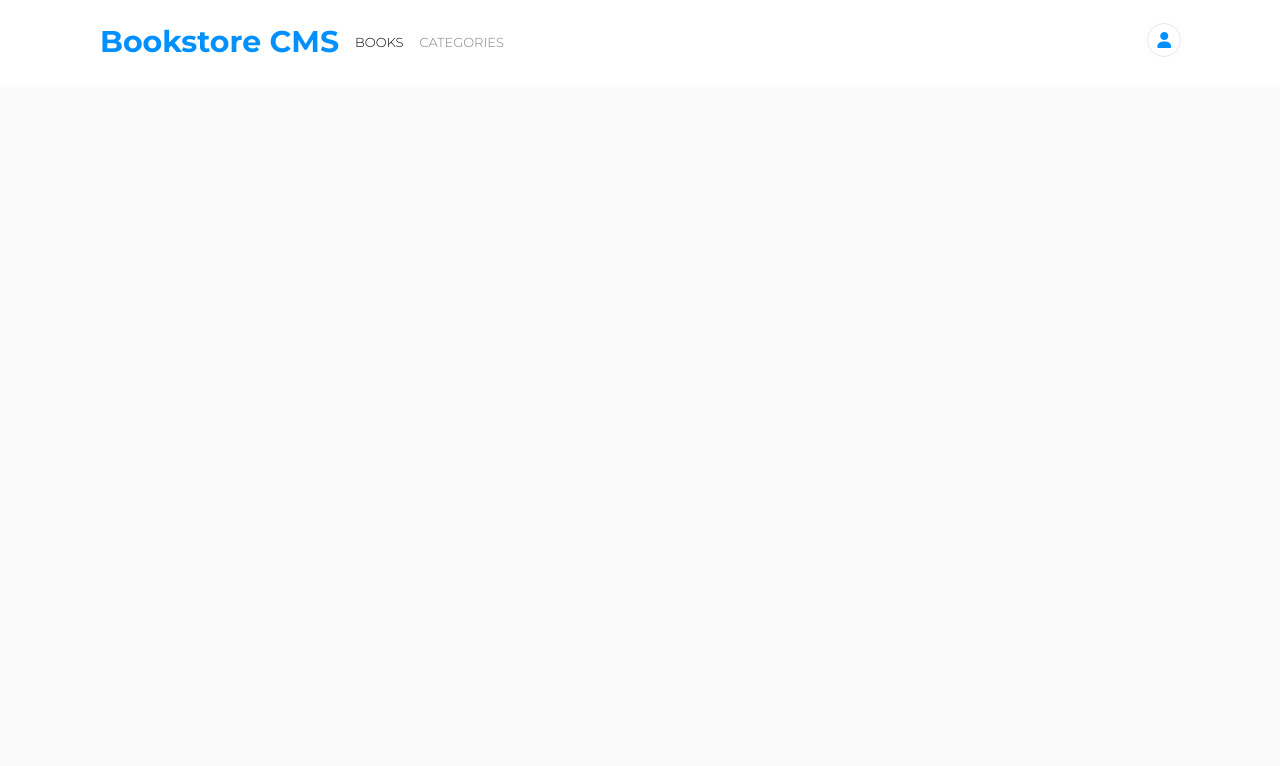
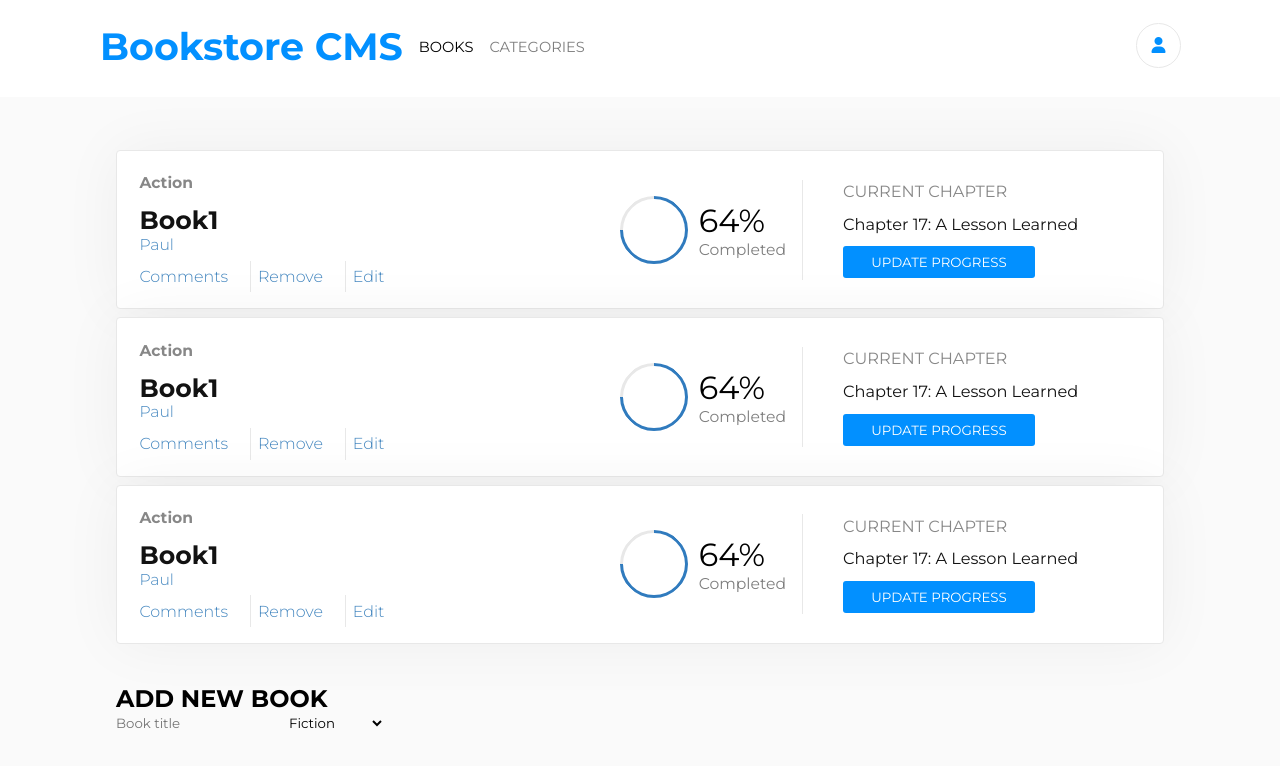
Before and after one commit to Paul-tes/Book-Store, a React (Create React App) app: page / in a window 1280 px wide. Shown: the top 766 px of the page. Built offline with nearby package versions, Linux system fonts and the light colour scheme.

Commit message:
book cards

```diff
--- a/src/App.css
+++ b/src/App.css
@@ -6,6 +6,8 @@
   text-decoration: none;
   color: #000;
   list-style: none;
+  background: none;
+  border: none;
 }
 
 body {
@@ -19,7 +21,7 @@ header {
 }
 
 header .bs-cms {
-  font-size: 1.875rem;
+  font-size: 2.375rem;
   font-weight: bold;
   color: #0290ff;
 }
@@ -38,8 +40,8 @@ header nav ul {
 
 nav li {
   color: #121212;
-  font-size: 0.813rem;
-  font-weight: 300;
+  font-size: 0.913rem;
+  font-weight: 400;
 }
 
 nav li:nth-child(3) {
@@ -53,13 +55,88 @@ header .user-profile {
   border: 0.1px solid #e8e8e8;
   border-radius: 50%;
   padding: 0.5rem;
-  width: 2.1rem;
-  height: 2.1rem;
+  width: 2.8rem;
+  height: 2.8rem;
   cursor: pointer;
 }
 
 header .user-profile i {
   color: #0290ff;
+}
+
+.book-card-list {
+  padding: 1rem;
+  display: grid;
+  grid-template-columns: 1fr;
+  grid-gap: 0.5rem;
+  margin: 2.313rem 6.25rem 0;
+}
+
+.book-card {
+  border: solid 1px #e8e8e8;
+  display: flex;
+  background-color: #fff;
+  border-radius: 4px;
+  padding: 1rem;
+  box-shadow: 0 0 60px 0 rgba(0, 0, 0, 0.05);
+  gap: 0.5rem;
+  align-items: center;
+  justify-content: space-between;
+}
+
+.book-card .categoy {
+  opacity: 0.5;
+  font-size: 0.975rem;
+  font-weight: bold;
+  color: #121212;
+  padding: 0.4rem;
+}
+
+.book-card .book-name {
+  font-size: 1.575rem;
+  font-weight: bold;
+  color: #121212;
+  padding: 0.4rem;
+}
+
+.book-card .action-btns-container {
+  display: flex;
+  gap: 1rem;
+}
+
+.book-card .action-btns-container button {
+  font-size: 0.995rem;
+  font-weight: 300;
+  letter-spacing: normal;
+  color: #4386bf;
+  padding: 0.4rem;
+}
+
+.book-card .action-btns-container button:nth-last-child(-n+2) {
+  border-left: solid 1px #e8e8e8;
+}
+
+.book-card .author {
+  font-size: 0.975rem;
+  font-weight: 300;
+  color: #4386bf;
+  padding: 0.4rem;
+  margin-top: -0.8rem;
+}
+
+.book-card .book-status {
+  display: flex;
+  gap: 0.5rem;
+  align-items: center;
+}
+
+.book-status .progression-bar {
+  display: flex;
+  align-items: center;
+  margin-right: 2rem;
+  padding: 1rem;
+  border-right: solid 1px #e8e8e8;
+  width: 90%;
 }
 
 .progress-circular-bar {
@@ -70,6 +147,54 @@ header .user-profile i {
   margin-right: 0.7rem;
   -webkit-transform: rotate(45deg);
   transform: rotate(45deg);
-  transition: .4s ease-in;
+  transition: 1.4s ease-in;
   width: 4.25rem;
 }
+
+.progress-circular-bar:hover {
+  transform: rotate(405deg);
+  border: 3px solid hsl(27, 97%, 51%);
+  border-left-color: rgb(48, 123, 190);
+  border-left-color: #e8e8e8;
+}
+
+.progress-percent .amount {
+  font-size: 2rem;
+}
+
+.progress-percent .completion {
+  font-size: 0.975rem;
+  opacity: 0.5;
+}
+
+div.chapter-info {
+  display: flex;
+  flex-direction: column;
+  gap: 0.8rem;
+  width: 150%;
+}
+
+div.chapter-info .heading {
+  font-size: 1.013rem;
+  opacity: 0.5;
+  color: #121212;
+}
+
+div.chapter-info .current-chapter {
+  font-size: 1.013rem;
+  color: #121212;
+}
+
+div.chapter-info .update-progress-btn {
+  background-color: #0290ff;
+  padding: 0.5rem;
+  color: #fff;
+  text-align: center;
+  width: 12rem;
+  border-radius: 3px;
+  margin-right: 7rem;
+}
+
+.book-fomr {
+  margin-top: 2rem;
+}
--- a/src/App.js
+++ b/src/App.js
@@ -1,6 +1,7 @@
 import { BrowserRouter, Routes, Route } from 'react-router-dom';
 import './App.css';
 import Header from './components/Header';
+import Home from './components/Pages/Home';
 
 function App() {
   return (
@@ -8,7 +9,7 @@ function App() {
       <Header />
       <Routes>
 
-        <Route path="/" element={<></>} />
+        <Route path="/" element={<Home />} />
         <Route path="/categories" element={<></>} />
 
       </Routes>
--- a/src/components/Book.jsx
+++ b/src/components/Book.jsx
@@ -1,13 +1,20 @@
+import BookStatus from './BookStatus';
+
 const Book = () => (
-  <div className="book-status">
-    <div className="progression-bar">
-      <div className="progress-circular-bar" />
-      <div className="progress-percent">
-        <div className="amount">64%</div>
-        <div className="completion">Completed</div>
+  <div className="book-card">
+    <div>
+      <div className="categoy">Action</div>
+      <div className="book-name">Book1</div>
+      <div className="author">Paul</div>
+      <div className="action-btns-container">
+        <button type="button" className="action-btn comment">Comments</button>
+        <button type="button" className="action-btn remove">Remove</button>
+        <button type="button" className="action-btn edit">Edit</button>
       </div>
     </div>
-    <di className="progress" />
+    <div>
+      <BookStatus />
+    </div>
   </div>
 );
 
--- a/src/components/BookForm.jsx
+++ b/src/components/BookForm.jsx
@@ -1,5 +1,5 @@
 const BookForm = () => (
-  <form>
+  <form className="book-fomr">
     <h2>ADD NEW BOOK</h2>
     <div className="inputs">
       <input type="text" placeholder="Book title" />
--- /dev/null
+++ b/src/components/BookStatus.jsx
@@ -0,0 +1,18 @@
+const BookStatus = () => (
+  <div className="book-status">
+    <div className="progression-bar">
+      <div className="progress-circular-bar" />
+      <div className="progress-percent">
+        <div className="amount">64%</div>
+        <div className="completion">Completed</div>
+      </div>
+    </div>
+    <div className="chapter-info">
+      <div className="heading">CURRENT CHAPTER</div>
+      <div className="current-chapter">Chapter 17: A Lesson Learned</div>
+      <button type="button" className="update-progress-btn">UPDATE PROGRESS</button>
+    </div>
+  </div>
+);
+
+export default BookStatus;
--- /dev/null
+++ b/src/components/Pages/Home.jsx
@@ -0,0 +1,13 @@
+import Book from '../Book';
+import BookForm from '../BookForm';
+
+const Home = () => (
+  <div className="book-card-list">
+    <Book />
+    <Book />
+    <Book />
+    <BookForm />
+  </div>
+);
+
+export default Home;
```
